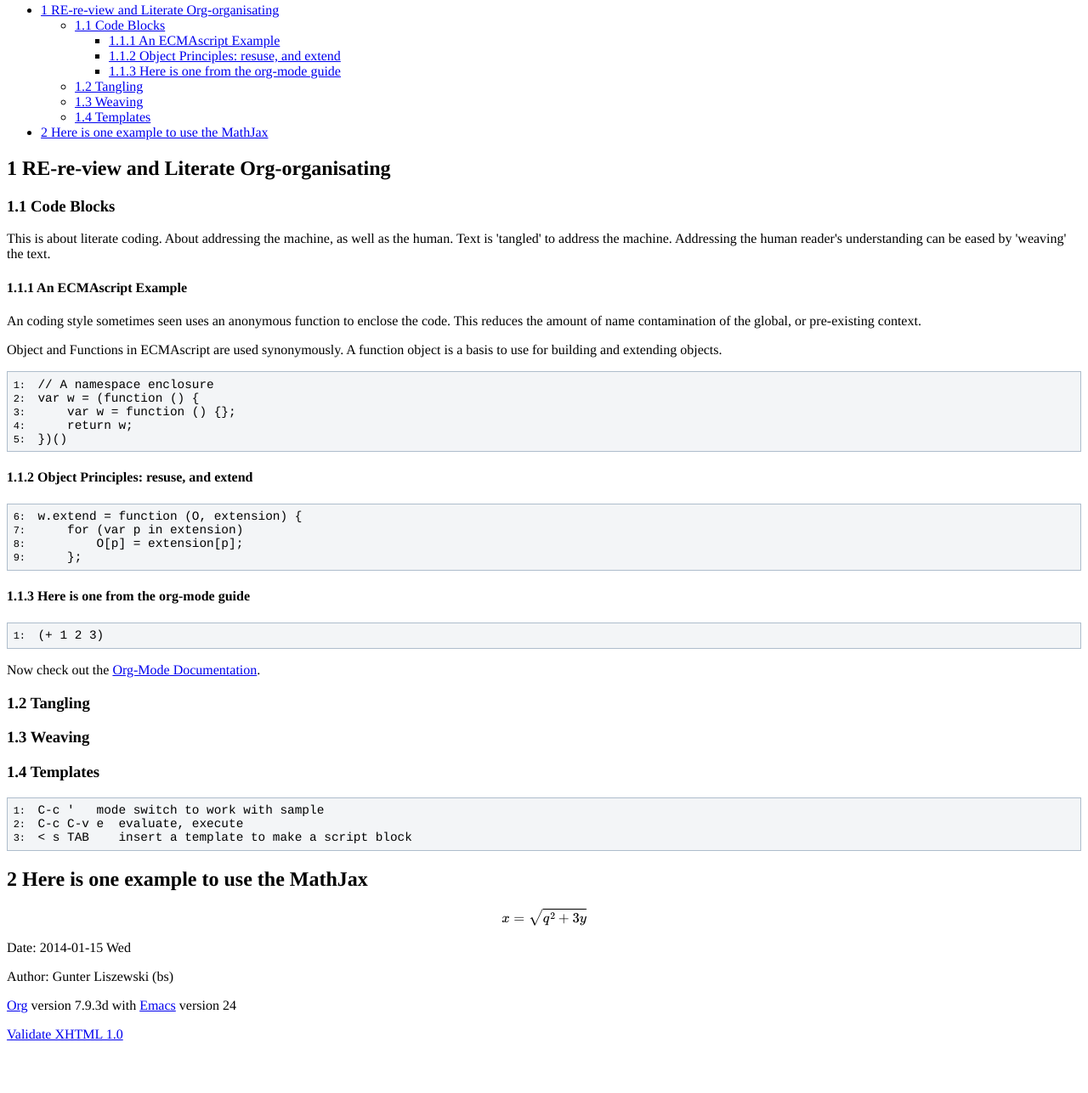
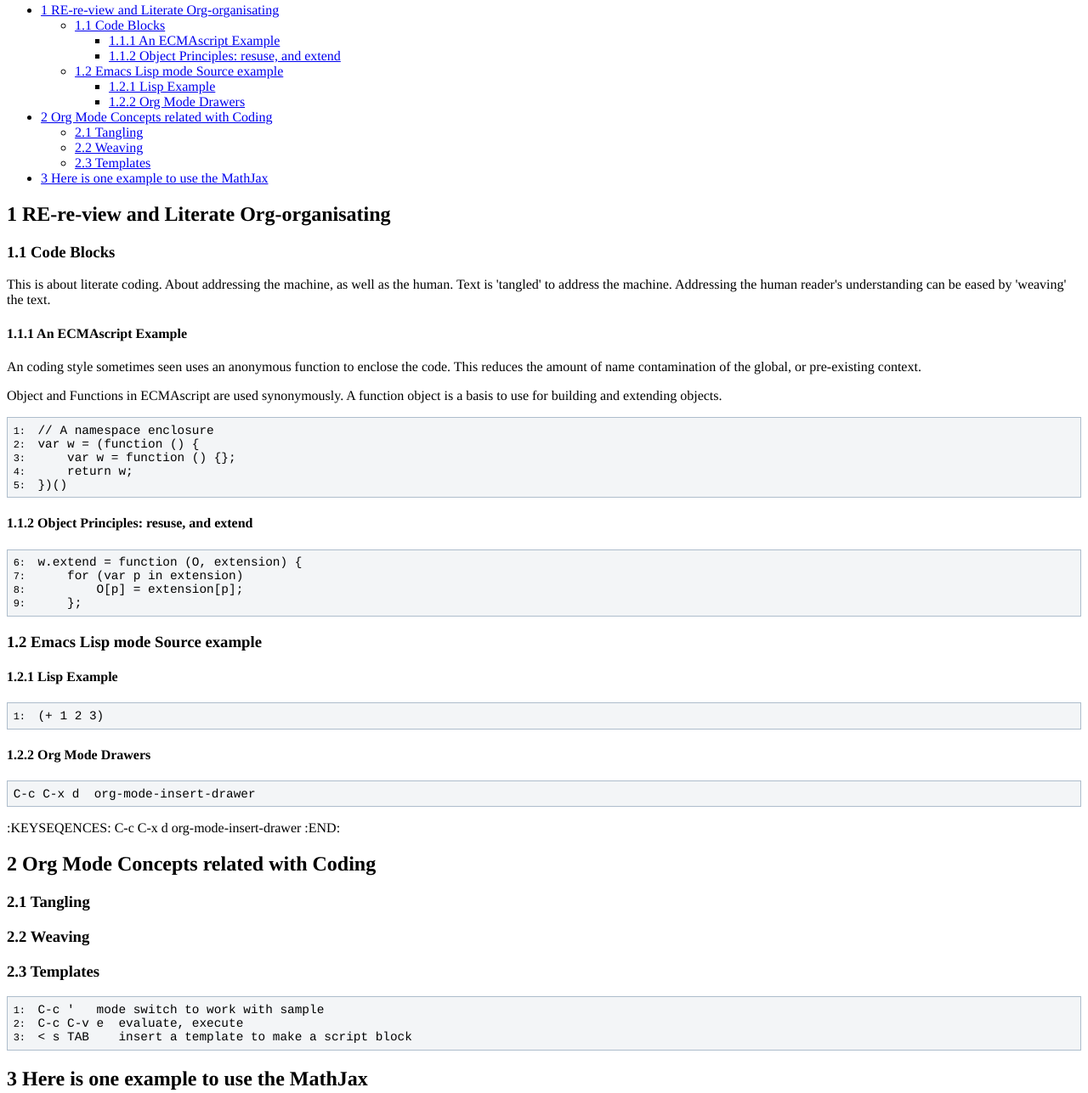
Before and after one commit to rCooDr/rCooDr.github.io, a plain HTML site: page org.html in a window 1280 px wide. Shown: the part 124-1411 px from the top of the page at 85% size. Before the commit the page ends 1359 px from the top, so only its background shows below. Drawn offline with nearby package versions, Linux system fonts and the light colour scheme; some packages are replaced by stand-ins of ours.

Commit message:
org drawers, and src blocks

```diff
--- a/org.html
+++ b/org.html
@@ -218,15 +218,23 @@ for the JavaScript code below.
 <ul>
 <li><a href="#sec-1-1-1">1.1.1 An ECMAscript Example</a></li>
 <li><a href="#sec-1-1-2">1.1.2 Object Principles: resuse, and extend</a></li>
-<li><a href="#sec-1-1-3">1.1.3 Here is one from the org-mode guide</a></li>
 </ul>
 </li>
-<li><a href="#sec-1-2">1.2 Tangling</a></li>
-<li><a href="#sec-1-3">1.3 Weaving</a></li>
-<li><a href="#sec-1-4">1.4 Templates</a></li>
+<li><a href="#sec-1-2">1.2 Emacs Lisp mode Source example</a>
+<ul>
+<li><a href="#sec-1-2-1">1.2.1 Lisp Example</a></li>
+<li><a href="#sec-1-2-2">1.2.2 Org Mode Drawers</a></li>
+</ul></li>
 </ul>
 </li>
-<li><a href="#sec-2">2 Here is one example to use the MathJax</a></li>
+<li><a href="#sec-2">2 Org Mode Concepts related with Coding</a>
+<ul>
+<li><a href="#sec-2-1">2.1 Tangling</a></li>
+<li><a href="#sec-2-2">2.2 Weaving</a></li>
+<li><a href="#sec-2-3">2.3 Templates</a></li>
+</ul>
+</li>
+<li><a href="#sec-3">3 Here is one example to use the MathJax</a></li>
 </ul>
 </div>
 </div>
@@ -295,13 +303,20 @@ is a basis to use for building and extending objects.
 
 
 </div>
+</div>
 
 </div>
 
-<div id="outline-container-1-1-3" class="outline-4">
-<h4 id="sec-1-1-3"><span class="section-number-4">1.1.3</span> Here is one from the org-mode guide</h4>
-<div class="outline-text-4" id="text-1-1-3">
+<div id="outline-container-1-2" class="outline-3">
+<h3 id="sec-1-2"><span class="section-number-3">1.2</span> Emacs Lisp mode Source example</h3>
+<div class="outline-text-3" id="text-1-2">
 
+
+</div>
+
+<div id="outline-container-1-2-1" class="outline-4">
+<h4 id="sec-1-2-1"><span class="section-number-4">1.2.1</span> Lisp Example</h4>
+<div class="outline-text-4" id="text-1-2-1">
 
 
 
@@ -310,35 +325,62 @@ is a basis to use for building and extending objects.
 </pre>
 
 
+</div>
+
+</div>
+
+<div id="outline-container-1-2-2" class="outline-4">
+<h4 id="sec-1-2-2"><span class="section-number-4">1.2.2</span> Org Mode Drawers</h4>
+<div class="outline-text-4" id="text-1-2-2">
+
+
+
+
+
+<pre class="example">C-c C-x d  org-mode-insert-drawer
+</pre>
+
+
 <p>
-Now check out the <a href="http://orgmode.org/manual/Working-With-Source-Code.html#Working-With-Source-Code">Org-Mode Documentation</a>.
+:KEYSEQENCES:
+C-c C-x d  org-mode-insert-drawer
+:END:
 </p>
+</div>
 </div>
 </div>
 
 </div>
 
-<div id="outline-container-1-2" class="outline-3">
-<h3 id="sec-1-2"><span class="section-number-3">1.2</span> Tangling</h3>
-<div class="outline-text-3" id="text-1-2">
+<div id="outline-container-2" class="outline-2">
+<h2 id="sec-2"><span class="section-number-2">2</span> Org Mode Concepts related with Coding</h2>
+<div class="outline-text-2" id="text-2">
+
+
+
+</div>
+
+<div id="outline-container-2-1" class="outline-3">
+<h3 id="sec-2-1"><span class="section-number-3">2.1</span> Tangling</h3>
+<div class="outline-text-3" id="text-2-1">
 
 
 </div>
 
 </div>
 
-<div id="outline-container-1-3" class="outline-3">
-<h3 id="sec-1-3"><span class="section-number-3">1.3</span> Weaving</h3>
-<div class="outline-text-3" id="text-1-3">
+<div id="outline-container-2-2" class="outline-3">
+<h3 id="sec-2-2"><span class="section-number-3">2.2</span> Weaving</h3>
+<div class="outline-text-3" id="text-2-2">
 
 
 </div>
 
 </div>
 
-<div id="outline-container-1-4" class="outline-3">
-<h3 id="sec-1-4"><span class="section-number-3">1.4</span> Templates</h3>
-<div class="outline-text-3" id="text-1-4">
+<div id="outline-container-2-3" class="outline-3">
+<h3 id="sec-2-3"><span class="section-number-3">2.3</span> Templates</h3>
+<div class="outline-text-3" id="text-2-3">
 
 
 
@@ -355,9 +397,9 @@ Now check out the <a href="http://orgmode.org/manual/Working-With-Source-Code.ht
 
 </div>
 
-<div id="outline-container-2" class="outline-2">
-<h2 id="sec-2"><span class="section-number-2">2</span> Here is one example to use the MathJax</h2>
-<div class="outline-text-2" id="text-2">
+<div id="outline-container-3" class="outline-2">
+<h2 id="sec-3"><span class="section-number-2">3</span> Here is one example to use the MathJax</h2>
+<div class="outline-text-2" id="text-3">
 
 
 
```
Also changed, not shown: 1 other file.
